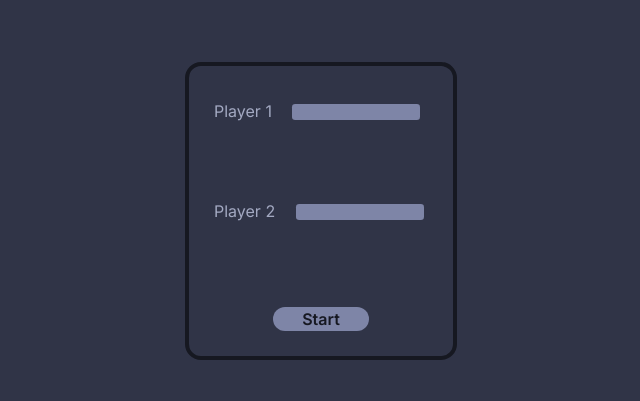
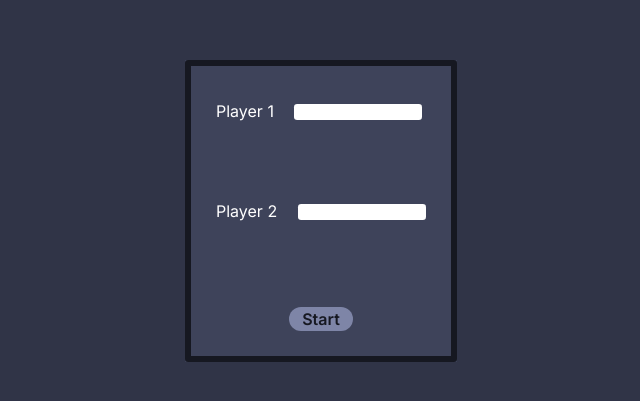
Before and after one commit to ayme-n/9--Project-Tic-Tac-Toe, a plain HTML site: page index.html in a window 1280 px wide. Shown: the part 189-590 px from the top of the page, without its empty margins (319-959 px from the left). Drawn offline with Linux system fonts and the light colour scheme.

Commit message:
change interface

```diff
--- a/style.css
+++ b/style.css
@@ -54,13 +54,14 @@
 .Names{
 
     justify-self: center;
+    background-color: #3e435a;
     align-self:center;
     grid-row: 2/3;
 }
 
 #myForm{
-    border:   #161821 4px solid;
-    border-radius: 1rem;
+    border:   #161821 6px solid;
+    border-radius: 0.2rem;
     padding: 25px;
     display: grid;
     justify-content: center;
@@ -70,7 +71,7 @@
     grid-template-rows: 1fr 1fr 1fr;
     width: 17rem;
     font-size: 1rem;
-    color:#A3A9C2;
+    color:#ffffff;
 
 }
 
@@ -97,13 +98,13 @@
     width: 8rem;
     text-align: center;
     color: #161821;
-    background-color:  #7E85A7;
+    background-color:  #ffffff;
     border-radius: 0.2rem;
 }
 
 
 #myForm input:focus{
-    border: 2px #161821 solid;
+    border: 2px #c3c4cc solid;
 }
 
 .restart{
@@ -125,7 +126,7 @@
 
 #myForm button{
     border: none;
-    width: 6rem;
+    width: 4rem;
     height: 1.5rem;
     border-radius: 4rem;
     background-color:  #7E85A7;
```
